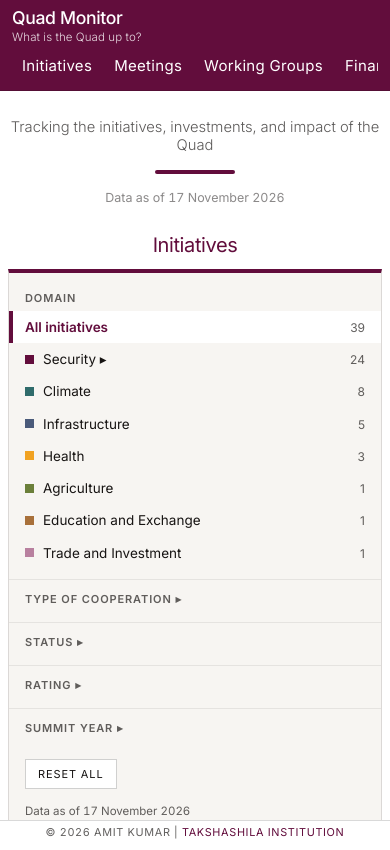
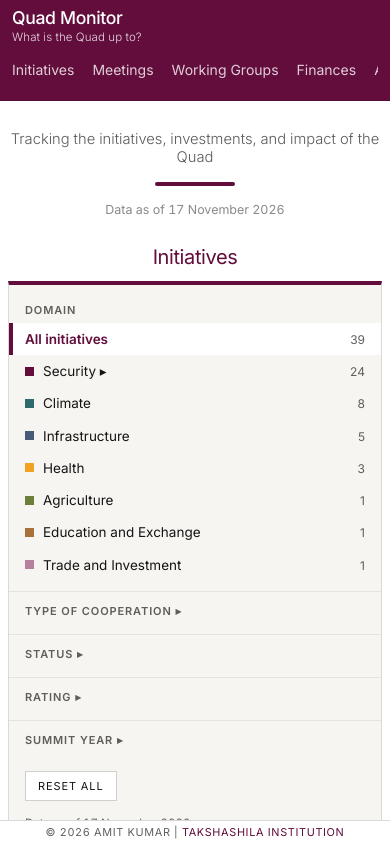
Before and after one commit to amitkumar258/quadmonitor, a plain HTML site: page index.html in a window 390 px wide. Drawn offline with nearby package versions, Linux system fonts and the light colour scheme.

Commit message:
Header nav styled like the India Trade Observatory: regular weight, underline for active tab
Co-Authored-By: Claude Opus 5.5 <noreply@anthropic.com>

```diff
--- a/index.html
+++ b/index.html
@@ -911,6 +911,8 @@ table.init-table th+th,table.fin-table th+th,table.meet-table th+th{border-left:
 @media(max-width:820px){.meet-ws,.sec-ws,.ab-layout{grid-template-columns:1fr!important;row-gap:16px;}}
 @media(max-width:700px){#header-nav{display:flex;flex-wrap:nowrap;overflow-x:auto;-webkit-overflow-scrolling:touch;scrollbar-width:none;max-width:100%;}
 #header-nav::-webkit-scrollbar{display:none;}}
+
+#header-nav{display:flex;gap:28px;align-items:flex-end;}#header-nav .nav-link{font-family:Inter,system-ui,sans-serif!important;font-size:15px!important;font-weight:400!important;letter-spacing:.3px!important;text-transform:none!important;color:rgba(255,255,255,0.80)!important;background:none!important;padding:12px 0 11px!important;border:0!important;border-bottom:3px solid transparent!important;border-radius:0!important;}#header-nav .nav-link:hover{color:#fff!important;background:none!important;}#header-nav .nav-link.active{color:#fff!important;background:none!important;font-weight:400!important;border-bottom-color:#fff!important;}@media(max-width:1100px){#header-nav{gap:18px;}#header-nav .nav-link{font-size:14px!important;letter-spacing:0!important;}}
 </style>
 </head>
 <body>
```
